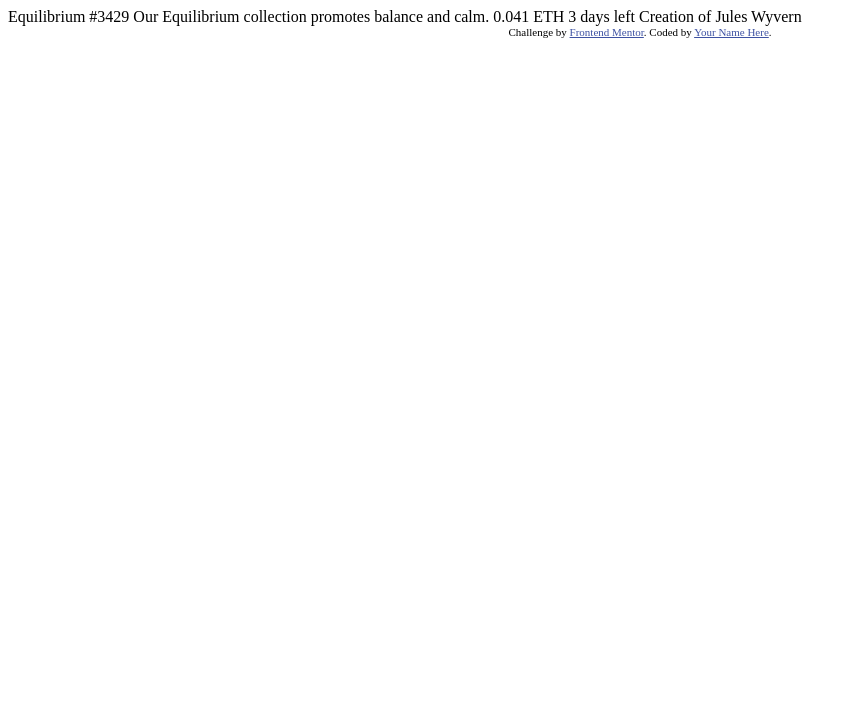
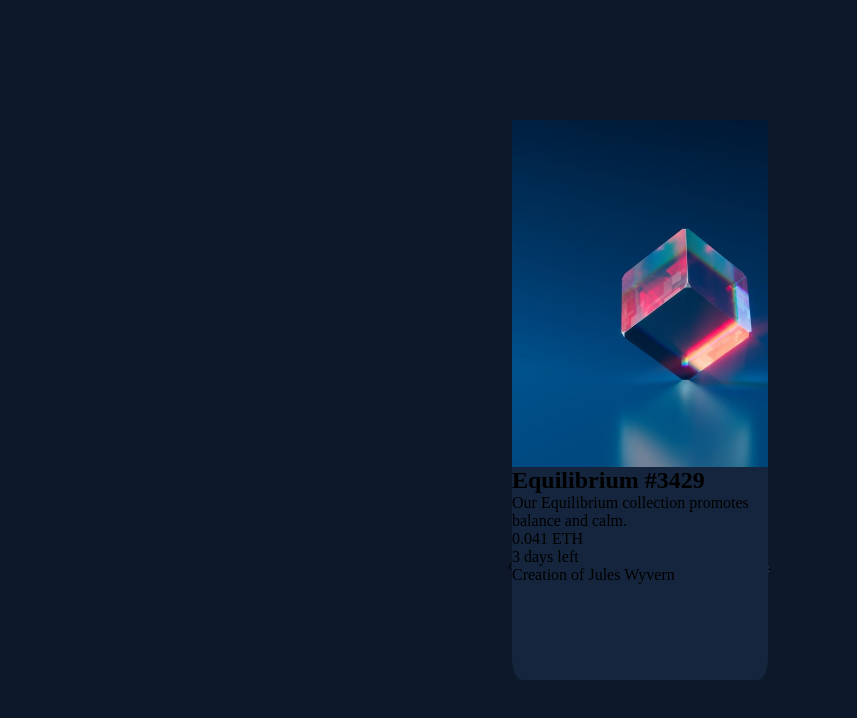
Before and after one commit to Cauanz/NFT-preview-card-component, a plain HTML site: page index.html in a window 1280 px wide. Shown: the whole page, without its empty margins (0-857 px from the left). Drawn offline with Linux system fonts and the light colour scheme.

Commit message:
div added

```diff
--- /dev/null
+++ b/design/style.css
@@ -0,0 +1,54 @@
+@import url('https://fonts.googleapis.com/css2?family=Outfit:wght@300;400;600&display=swap');
+:root {
+   --primaria1:hsl(215, 51%, 70%);
+   --primaria2:hsl(178, 100%, 50%);
+   --neutro1:hsl(217, 54%, 11%);
+   --neutro2:hsl(216, 50%, 16%);
+   --neutro3:hsl(215, 32%, 27%);
+   --neutro4:hsl(0, 0%, 100%);
+   --fontnormal: font-family: 'Outfit', sans-serif;
+}
+
+
+* {
+   margin: 0;
+   padding: 0;
+}
+
+body {
+   width: 100vw;
+   height: 100vh;
+   position: absolute;
+   background-color: var(--neutro1);
+}
+
+#container {
+   width: 20%;
+   height: 70%;
+   position: relative;
+   border-radius: 4%;
+   background-color: var(--neutro2);
+   top: 50%;
+   left: 50%;
+   transform: translate(-50%, -50%);
+}
+
+#img {
+   background-image: url(../images/image-equilibrium.jpg);
+   width: 100%;
+   height: 62%;
+   background-size: cover;
+}
+
+#content {
+   width: 100%;
+   height: 38%;
+}
+
+
+
+
+
+
+.attribution { font-size: 11px; text-align: center; }
+.attribution a { color: hsl(228, 45%, 44%); }
--- a/index.html
+++ b/index.html
@@ -2,28 +2,24 @@
 <html lang="en">
 <head>
   <meta charset="UTF-8">
-  <meta name="viewport" content="width=device-width, initial-scale=1.0"> <!-- displays site properly based on user's device -->
-
+  <meta name="viewport" content="width=device-width, initial-scale=1.0">
   <link rel="icon" type="image/png" sizes="32x32" href="./images/favicon-32x32.png">
-
   <title>Frontend Mentor | NFT preview card component</title>
-
-  <!-- Feel free to remove these styles or customise in your own stylesheet 👍 -->
-  <style>
-    .attribution { font-size: 11px; text-align: center; }
-    .attribution a { color: hsl(228, 45%, 44%); }
-  </style>
+  <link rel="stylesheet" href="design/style.css">
 </head>
 <body>
+  <div id="container">
 
-  Equilibrium #3429
+    <div id="img"></div>
 
-  Our Equilibrium collection promotes balance and calm.
-
-  0.041 ETH
-  3 days left
-
-  Creation of Jules Wyvern
+      <div id="content">
+        <h2>Equilibrium #3429</h2>
+        <p>Our Equilibrium collection promotes balance and calm.</p>
+        <p>0.041 ETH</p>
+        <p>3 days left</p>
+        <p>Creation of Jules Wyvern</p>
+      </div>
+  </div>
 
   <div class="attribution">
     Challenge by <a href="https://www.frontendmentor.io?ref=challenge" target="_blank">Frontend Mentor</a>.
```
Also changed, not shown: 1 other file.
